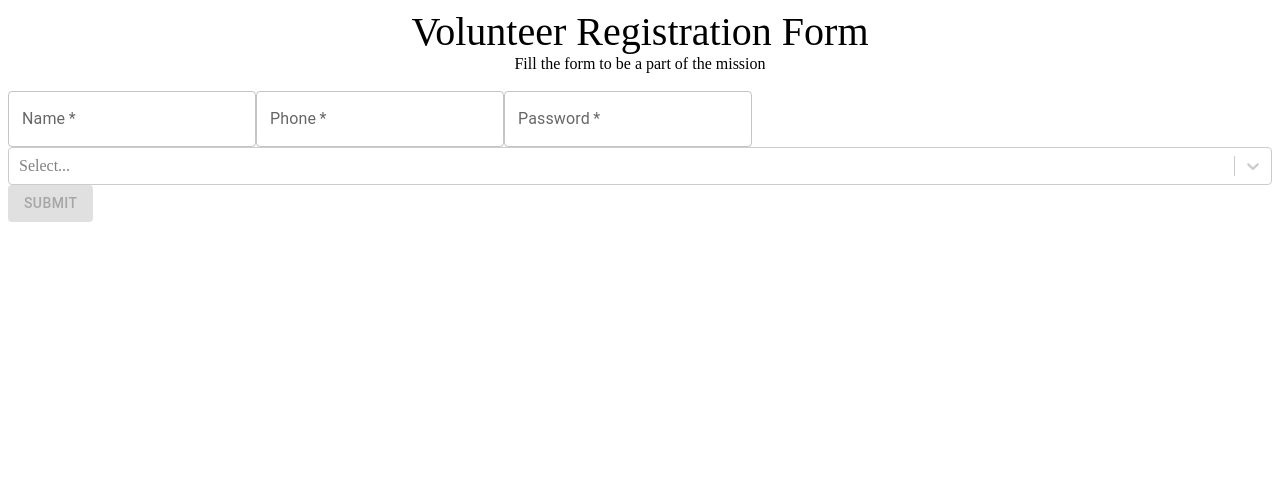
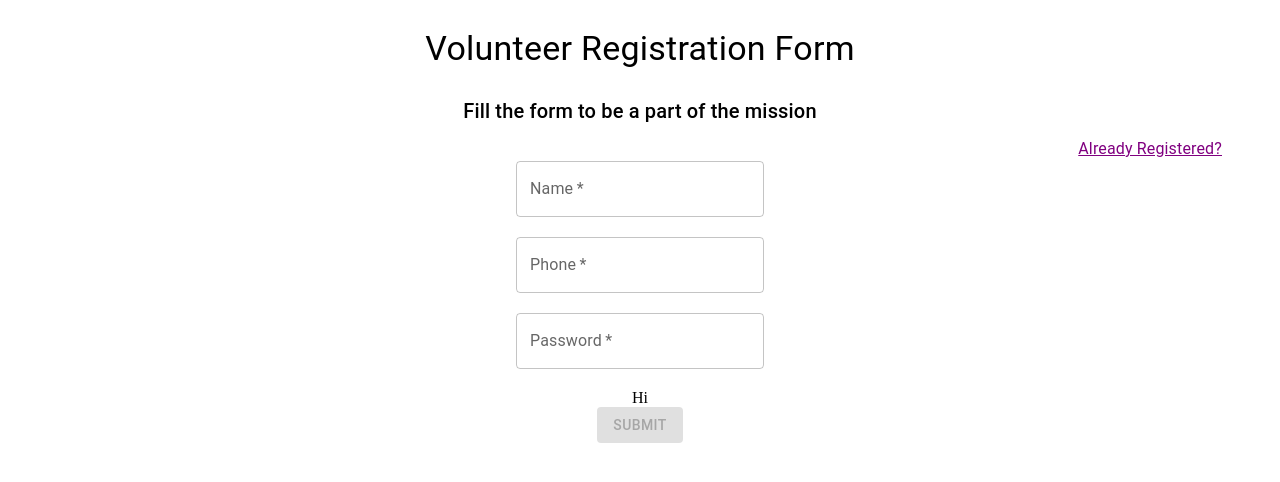
Before and after one commit to WebOps-and-Blockchain-Club/cwl-client-2022, a React (Create React App) app: page /volunteer/register in a window 1280 px wide. Shown: the top 482 px of the page. Built offline with nearby package versions, Linux system fonts and the light colour scheme; data requests are answered from the project's data file.

Commit message:
Updated dashboard UI

```diff
--- a/src/App.tsx
+++ b/src/App.tsx
@@ -1,6 +1,6 @@
 import React, { useState, createContext } from 'react' // eslint-disable-line
 // import { Router, Routes, Route, Redirect } from 'wouter'
-import { BrowserRouter as Router, Routes, Route, Link } from 'react-router-dom'
+import {  Router, Switch, Route, Link } from 'wouter'
 import VolunteerRegistrationForm from './pages/VolunteerSide/VolunteerRegistrationForm'
 import VolunteerLogin from './pages/VolunteerSide/VolunteerLogin'
 import VolunteerDashboard from './pages/VolunteerSide/VolunteerDashboard'
@@ -26,25 +26,25 @@ function App() {
   return (
     // <VolunteerListContext.Provider value={volunteerList}>
     <>
-      <Router basename='/volunteer'>
+      <Router base='/volunteer'>
         <div className='content'>
-          <Routes>
+          <Switch>
             <Route
               // exact
               path='/register'
-              element={<VolunteerRegistrationForm volunteerList={data} err={error} />}
+              component={()=><VolunteerRegistrationForm volunteerList={data} err={error} />}
             />
             <Route
               // exact
               path='/login'
-              element={<VolunteerLogin volunteerList={data} err={error} />}
+              component={()=><VolunteerLogin volunteerList={data} err={error} />}
             />
             <Route
               // exact
               path='/dashboard/:id'
-              element={localStorage.getItem('USER') ? <VolunteerDashboard /> : <Link to='/login' />}
+             component={()=>localStorage.getItem('USER') ? <VolunteerDashboard /> : <Link to='/login' />}
             />
-          </Routes>
+          </Switch>
         </div>
       </Router>
     </>
--- a/src/components/DropDown.tsx
+++ b/src/components/DropDown.tsx
@@ -1,10 +1,5 @@
-import Select from 'react-select'
-import makeAnimated from 'react-select/animated'
 import Provision from '../interfaces/VolunteerSide/Provision'
 import { provisionOptions } from '../utils/ProvisionData'
-
-const animatedComponents = makeAnimated()
-
 interface State {
   volunteerProvision: Provision[]
   setVolunteerProvision: React.Dispatch<React.SetStateAction<never[]>>
@@ -16,21 +11,7 @@ interface Prop {
 
 function DropDown(props: Prop) {
   const { volunteerProvision, setVolunteerProvision }: State = props.props
-  return (
-    <div>
-      <Select
-        closeMenuOnSelect={false}
-        components={animatedComponents}
-        value={volunteerProvision}
-        isMulti={true}
-        options={provisionOptions}
-        // eslint-disable-next-line
-        onChange={(options: any): void => {
-          setVolunteerProvision(options)
-        }}
-      />
-    </div>
-  )
+  return <div>Hi</div>
 }
 
 export default DropDown
--- a/src/pages/VolunteerSide/VolunteerLogin.tsx
+++ b/src/pages/VolunteerSide/VolunteerLogin.tsx
@@ -1,13 +1,35 @@
 import React, { useState } from 'react'
-import { Button, TextField } from '@mui/material'
+// import { Button, TextField } from '@mui/material'
 import Volunteer from '../../interfaces/VolunteerSide/Volunteer'
+// import React, { useState } from "react";
+import { TextField, Button, Typography } from '@mui/material'
+import { makeStyles } from '@mui/styles'
 
+const useStyles: any = makeStyles({
+  main: {
+    // background: '#90EE90',
+    // border: 0,
+    // borderRadius: 3,
+    // boxShadow: '0 3px 5px 2px rgba(255, 105, 135, .3)',
+    // color: 'white',
+    // height:  ,
+    textAlign: 'center',
+    margin: 'auto',
+    padding: '0 100px',
+    // alignItems: 'center',
+  },
+  content: {},
+})
 // eslint-disable-next-line
 function VolunteerLogin({ volunteerList, err }: { volunteerList: Volunteer[] | null; err: any }) {
   const [volunteerPhone, setVolunteerPhone]: [
     string,
     React.Dispatch<React.SetStateAction<string>>,
   ] = useState('')
+
+  const classes = useStyles()
+  const [volunteerName, setVolunteerName]: [string, any] = useState('')
+
   const [volunteerPassword, setVolunteerPassword]: [
     string,
     React.Dispatch<React.SetStateAction<string>>,
@@ -49,41 +71,58 @@ function VolunteerLogin({ volunteerList, err }: { volunteerList: Volunteer[] | n
           e.preventDefault()
         }}
       >
+        <Typography
+          variant='h4'
+          style={{ textAlign: 'center', paddingBottom: '35px', padding: '20px' }}
+        >
+          Volunteer Login
+        </Typography>
+        <div className={classes.main}>
+          <div>
             <TextField
+              style={{ paddingBottom: '20px' }}
+              type='text'
+              name='volunteer-name'
+              id='volunteer-name'
+              value={volunteerName}
+              onChange={(e) => {
+                setVolunteerName(e.target.value)
+                e.preventDefault()
+              }}
+              required
+              label='Name'
+              color='success'
+              variant='outlined'
+            />
+          </div>
+          <div>
+            <TextField
+              style={{ paddingBottom: '20px' }}
+              label='Phone No.'
+              variant='outlined'
+              type='text'
+              name='volunteer-phone'
               id='volunteer-phone'
-          label='Phone'
-          variant='outlined'
+              color='success'
               value={volunteerPhone}
               onChange={(e) => {
                 setVolunteerPhone(e.target.value)
                 e.preventDefault()
               }}
-          error={volunteerPhone.length !== 0 && !/^\d{10}$/.test(volunteerPhone)}
-          helperText={
-            volunteerPhone.length !== 0 && !/^\d{10}$/.test(volunteerPhone)
-              ? 'Please enter a valid phone number'
-              : ''
-          }
               required
             />
-        <TextField
-          id='volunteer-password'
-          type='password'
-          label='Password'
-          variant='outlined'
-          value={volunteerPassword}
-          onChange={(e) => {
-            setVolunteerPassword(e.target.value)
-            e.preventDefault()
-          }}
-          autoComplete='current-password'
-          required
-        />
-        <Button type='submit' variant='contained' disabled={!(volunteerPassword && volunteerPhone)}>
+          </div>
+          <div>
+            <Button
+              variant='contained'
+              disabled={!(volunteerName && volunteerPhone)}
+              color='success'
+            >
               Submit
             </Button>
+          </div>
+        </div>
       </form>
-      <div style={{ color: 'red' }}>{error}</div>
     </div>
   )
 }
--- a/src/pages/VolunteerSide/VolunteerRegistrationForm.tsx
+++ b/src/pages/VolunteerSide/VolunteerRegistrationForm.tsx
@@ -3,6 +3,7 @@ import { useState } from 'react'
 import Provision from '../../interfaces/VolunteerSide/Provision'
 import Volunteer from '../../interfaces/VolunteerSide/Volunteer'
 import DropDown from '../../components/DropDown'
+import { makeStyles } from '@mui/styles'
 // import { provisionOptions, ProvisionOption } from '../../utils/ProvisionData'
 // import { MenuProps } from '../../utils/MenuProps'
 import {
@@ -14,11 +15,27 @@ import {
   // Select,
   // SelectChangeEvent,
   // useTheme,
+  Typography,
   TextField,
 } from '@mui/material'
 import '../../styles/VolunteerRegistrationForm.css'
 // import { getStyles } from '../../utils/GetStyles'
 
+const useStyles: any = makeStyles({
+  main: {
+    // background: '#90EE90',
+    // border: 0,
+    // borderRadius: 3,
+    // boxShadow: '0 3px 5px 2px rgba(255, 105, 135, .3)',
+    // color: 'white',
+    // height:  ,
+    textAlign: 'center',
+    margin: 'auto',
+    padding: '0 100px',
+    // alignItems: 'center',
+  },
+  content: {},
+})
 function VolunteerRegistrationForm({
   volunteerList,
   err,
@@ -42,6 +59,7 @@ function VolunteerRegistrationForm({
     React.Dispatch<React.SetStateAction<never[]>>,
   ] = useState([])
   const [error, setError] = useState('')
+  const classes = useStyles()
   // const theme = useTheme()
   // const navigate: any = useNavigate();
   // const volunteerList = useRef([]);
@@ -83,18 +101,31 @@ function VolunteerRegistrationForm({
 
   return (
     <div className='App'>
-      <div
-        className='title'
+      <Typography
+        variant='h4'
+        style={{ textAlign: 'center', paddingBottom: '35px', padding: '20px' }}
+      >
+        Volunteer Registration Form
+      </Typography>
+      <Typography
+        variant='h6'
+        style={{ textAlign: 'center', padding: '5px', paddingBottom: '10px' }}
+      >
+        Fill the form to be a part of the mission
+      </Typography>
+      <div>
+        <Typography
           style={{
-          textAlign: 'center',
-          fontSize: '40px',
+            color: 'purple',
+            fontSize: 'medium',
+            textAlign: 'right',
+            paddingRight: '50px',
+            textDecorationLine: 'underline',
           }}
         >
-        Volunteer Registration Form
+          Already Registered?
+        </Typography>
       </div>
-      <div className='subtitle'>Fill the form to be a part of the mission</div>
-      <br />
-
       <form
         action='post'
         onSubmit={(e) => {
@@ -103,7 +134,10 @@ function VolunteerRegistrationForm({
           e.preventDefault()
         }}
       >
+        <div className={classes.main}>
+          <div>
             <TextField
+              style={{ paddingBottom: '20px' }}
               id='volunteer-name'
               label='Name'
               variant='outlined'
@@ -121,8 +155,12 @@ function VolunteerRegistrationForm({
                   : ''
               }
               required
+              color='success'
             />
+          </div>
+          <div>
             <TextField
+              style={{ paddingBottom: '20px' }}
               id='volunteer-phone'
               label='Phone'
               variant='outlined'
@@ -138,8 +176,12 @@ function VolunteerRegistrationForm({
                   : ''
               }
               required
+              color='success'
             />
+          </div>
+          <div>
             <TextField
+              style={{ paddingBottom: '20px' }}
               id='volunteer-password'
               type='password'
               label='Password'
@@ -151,7 +193,10 @@ function VolunteerRegistrationForm({
               }}
               autoComplete='current-password'
               required
+              color='success'
             />
+          </div>
+          <div>
             <DropDown props={{ volunteerProvision, setVolunteerProvision }} />
             {/* <Select
           labelId='demo-multiple-chip-label'
@@ -189,14 +234,18 @@ function VolunteerRegistrationForm({
             </MenuItem>
           ))}
         </Select> */}
+          </div>
           <Button
             type='submit'
             variant='contained'
-          disabled={!(volunteerName && volunteerPhone && volunteerProvision.length)}
+            color='success'
+            disabled={!(volunteerName && volunteerPhone)}
+            // && volunteerProvision.length
           >
             Submit
           </Button>
           {error}
+        </div>
       </form>
     </div>
   )
```
Also changed, not shown: package.json (+8 -4 lines), src/pages/VolunteerSide/VolunteerDashboard.tsx (+16 -17 lines), src/shared/db.json (added, +94 -0 lines), 1 other file (tests, documents, lock files or other folders). Lines whose indentation alone changed are shown as unchanged.
